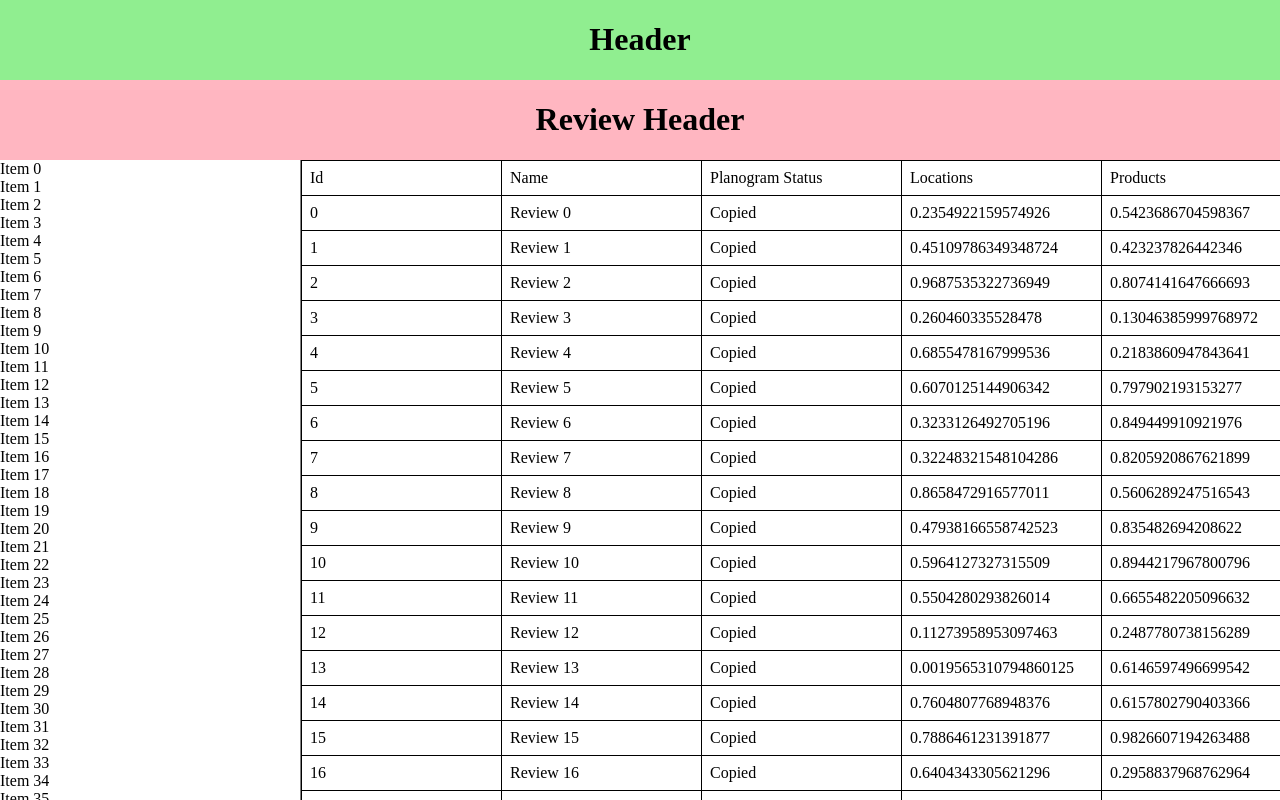
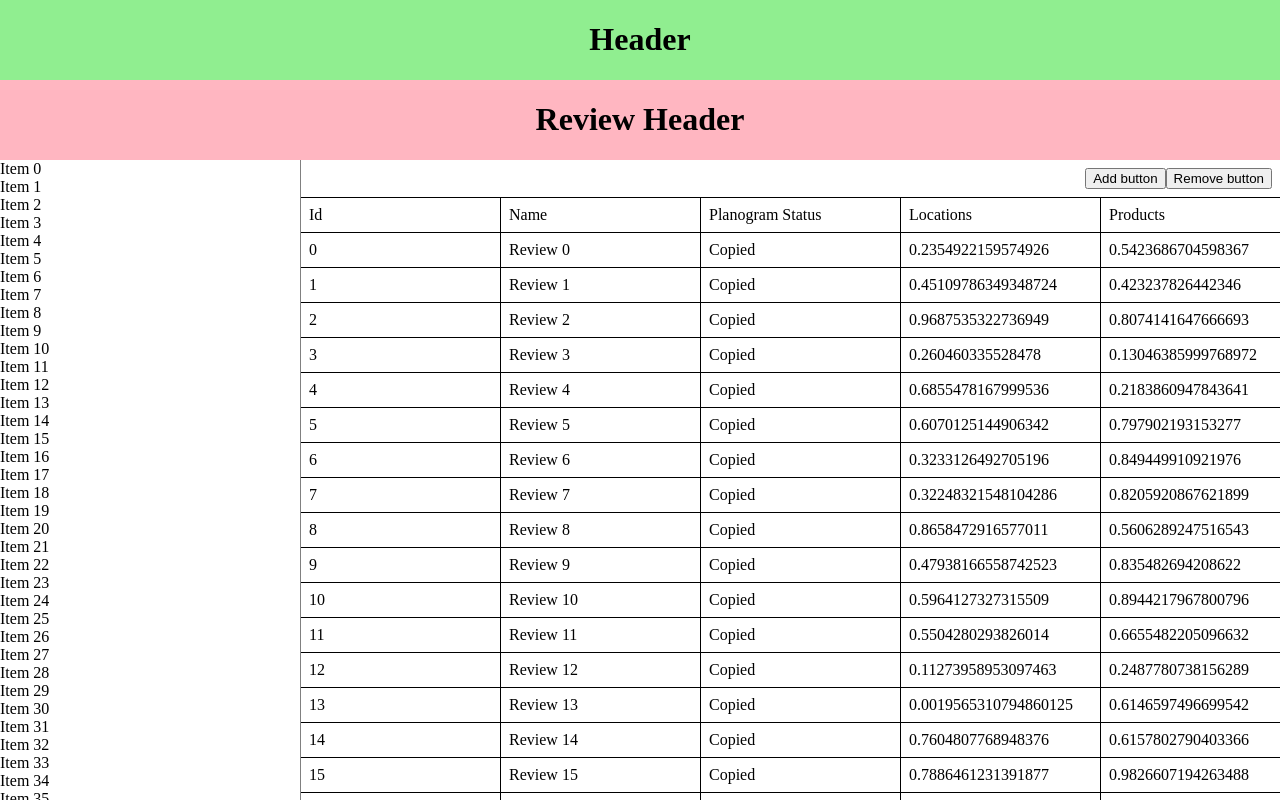
Before and after one commit to harjis/react-layout-2, a React (Create React App) app: page / in a window 1280 px wide. Built offline with nearby package versions, Linux system fonts and the light colour scheme.

Commit message:
Add buttons on top of table

```diff
--- a/src/components/ReviewsTable/ReviewsTable.module.css
+++ b/src/components/ReviewsTable/ReviewsTable.module.css
@@ -1,4 +1,12 @@
 .container {
+    display: flex;
+    flex-direction: column;
     height: 100%;
     width: 100%;
 }
+
+.buttonContainer {
+    display: flex;
+    justify-content: flex-end;
+    padding: 8px;
+}
--- a/src/components/ReviewsTable/ReviewsTable.tsx
+++ b/src/components/ReviewsTable/ReviewsTable.tsx
@@ -6,6 +6,11 @@ import { Table } from "../Table/Table";
 export const ReviewsTable = () => {
   return (
     <div className={s.container}>
+      <div className={s.buttonContainer}>
+        <button>Add button</button>
+        <button>Remove button</button>
+      </div>
+
       <Table columns={reviewColumns} data={getReviews()} />
     </div>
   );
--- a/src/components/Table/Table.module.css
+++ b/src/components/Table/Table.module.css
@@ -5,7 +5,6 @@
 
     display: inline-block;
     border-spacing: 0;
-    border: 1px solid black;
 }
 
 .cell {
@@ -23,6 +22,7 @@
 
 .columnHeader {
     background-color: white;
+    border-top: 1px solid black;/* TODO Should this be here? */
 }
 
 .stickyRowHeader {
```
